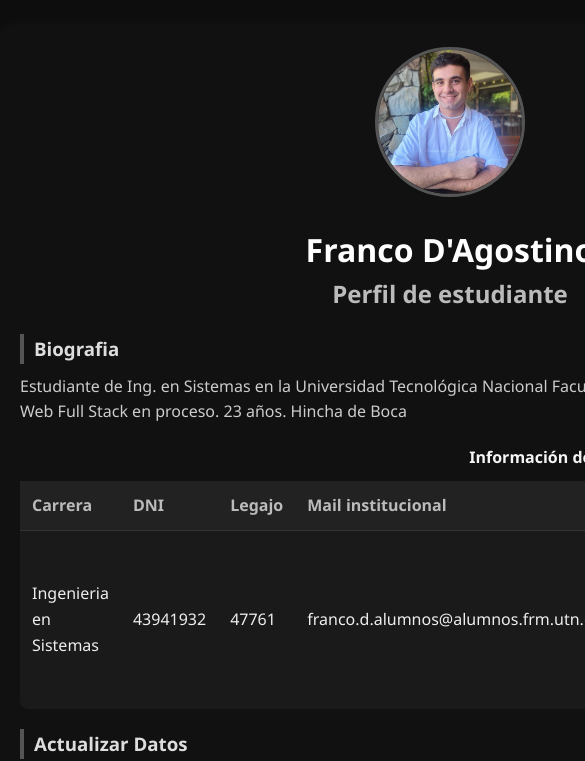
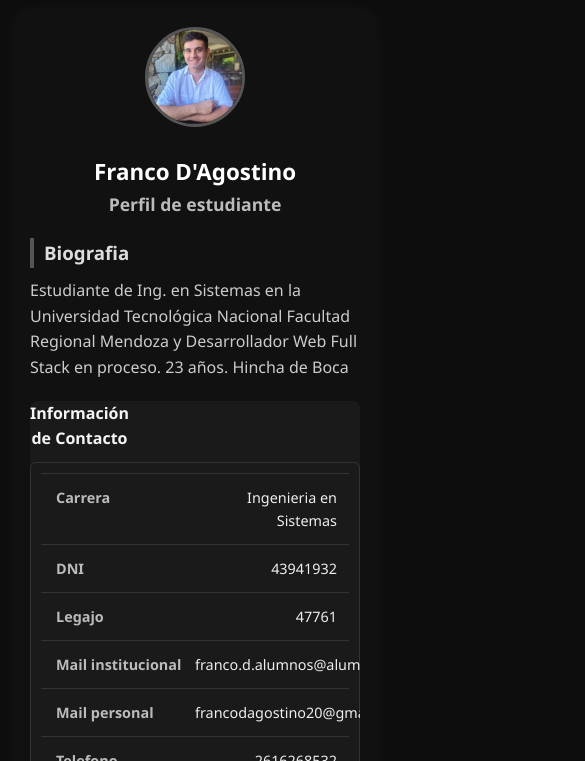
Before and after one commit to FrankDagos/user-profile-template, a plain HTML site: page index.html in a window 390 px wide. Shown: the part 83-844 px from the top of the page, 585 px wide, since content can reach past the window. Drawn offline with nearby package versions, Linux system fonts and the light colour scheme.

Commit message:
Responsive design

```diff
--- a/index.html
+++ b/index.html
@@ -52,13 +52,17 @@
 
         <tbody>
           <tr>
-            <td>Ingenieria en Sistemas</td>
-            <td>43941932</td>
-            <td>47761</td>
-            <td>franco.d.alumnos@alumnos.frm.utn.edu.ar</td>
-            <td>francodagostino20@gmail.com</td>
-            <td>2616268532</td>
-            <td>Juan de Dios Videla, 428, Mendoza, Argentina</td>
+            <td data-label="Carrera">Ingenieria en Sistemas</td>
+            <td data-label="DNI">43941932</td>
+            <td data-label="Legajo">47761</td>
+            <td data-label="Mail institucional">
+              franco.d.alumnos@alumnos.frm.utn.edu.ar
+            </td>
+            <td data-label="Mail personal">francodagostino20@gmail.com</td>
+            <td data-label="Telefono">2616268532</td>
+            <td data-label="Direccion">
+              Juan de Dios Videla, 428, Mendoza, Argentina
+            </td>
           </tr>
         </tbody>
       </table>
--- a/styles.css
+++ b/styles.css
@@ -101,12 +101,14 @@ thead th {
   padding: 12px;
   color: #bbb;
   text-align: left;
+  font-size: 0.95rem;
 }
 
 tbody td {
   padding: 12px;
   border-top: 1px solid #333;
   color: #eee;
+  font-size: 0.9rem;
 }
 
 /* ==== Formulario ==== */
@@ -171,3 +173,75 @@ footer a {
 footer a:hover {
   color: #fff;
 }
+
+/* ==== RESPONSIVE ==== */
+@media (max-width: 768px) {
+  main {
+    margin: 15px;
+    padding: 15px;
+  }
+
+  aside img {
+    width: 120px;
+    height: 120px;
+  }
+
+  h1 {
+    font-size: 1.6rem;
+  }
+
+  h2 {
+    font-size: 1.1rem;
+  }
+
+  thead {
+    display: none; /* ocultamos cabecera */
+  }
+
+  table,
+  tbody,
+  tr,
+  td {
+    display: block;
+    width: 100%;
+  }
+
+  tbody tr {
+    margin-bottom: 15px;
+    border: 1px solid #333;
+    border-radius: 6px;
+    padding: 10px;
+    background: #1a1a1a;
+  }
+
+  tbody td {
+    text-align: right;
+    padding-left: 50%;
+    position: relative;
+  }
+
+  tbody td::before {
+    content: attr(data-label);
+    position: absolute;
+    left: 15px;
+    color: #bbb;
+    font-size: 0.9rem;
+    font-weight: bold;
+  }
+}
+
+@media (max-width: 480px) {
+  aside img {
+    width: 100px;
+    height: 100px;
+  }
+
+  h1 {
+    font-size: 1.4rem;
+  }
+
+  footer a {
+    font-size: 1.5rem;
+    margin: 0 6px;
+  }
+}
```
